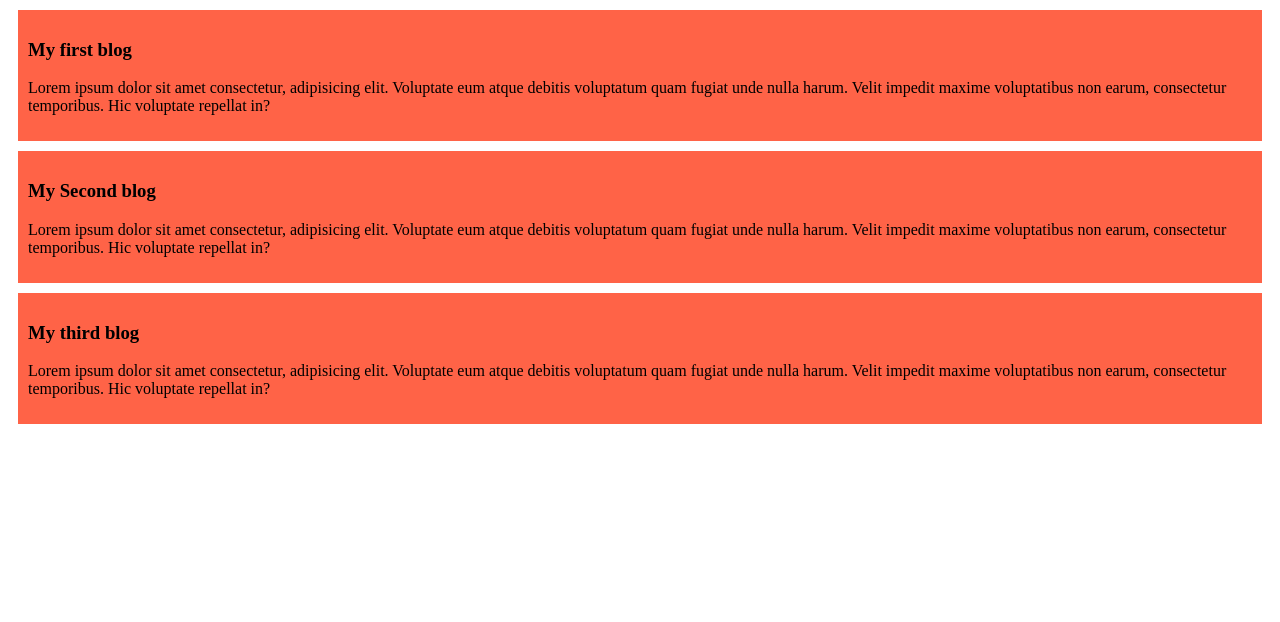
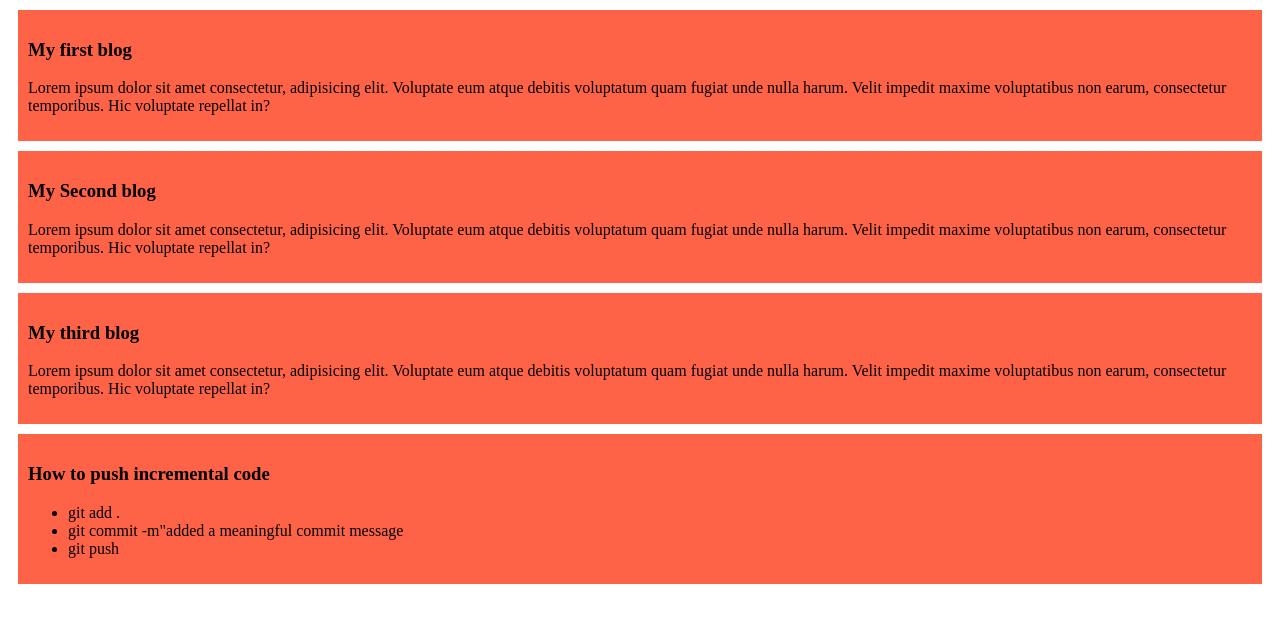
Before and after one commit to mukso99/my-simple-website, a plain HTML site: page index.html in a window 1280 px wide. Drawn offline with Linux system fonts and the light colour scheme.

Commit message:
first comit

```diff
--- a/index.html
+++ b/index.html
@@ -19,5 +19,14 @@
         <h3>My third blog</h3>
         <p>Lorem ipsum dolor sit amet consectetur, adipisicing elit. Voluptate eum atque debitis voluptatum quam fugiat unde nulla harum. Velit impedit maxime voluptatibus non earum, consectetur temporibus. Hic voluptate repellat in?</p>
     </div>
+    <div>
+        <h3>How to push incremental code</h3>
+        <ul>
+            <li>git add .</li>
+            <li>git commit -m"added a meaningful commit message</li>
+            <li>git push</li>
+        </ul>
+
+    </div>
 </body>
 </html>
```
